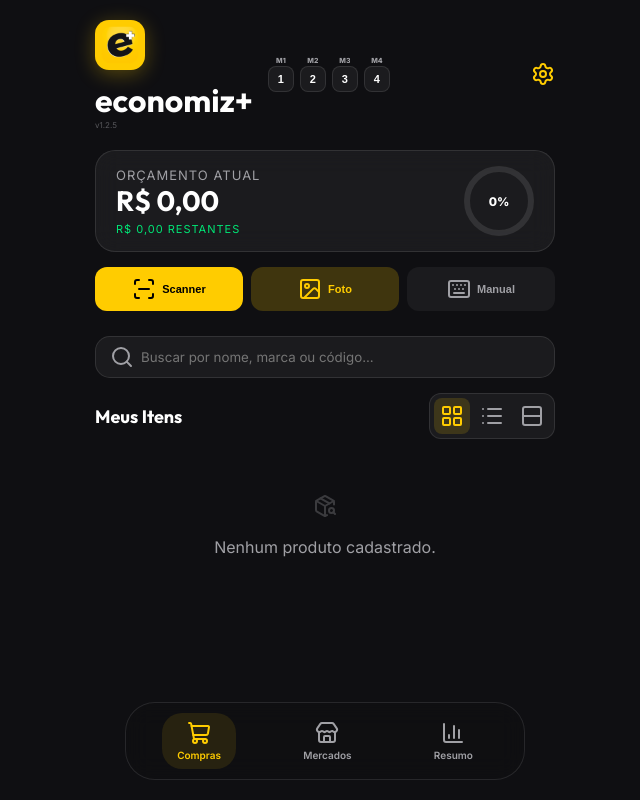
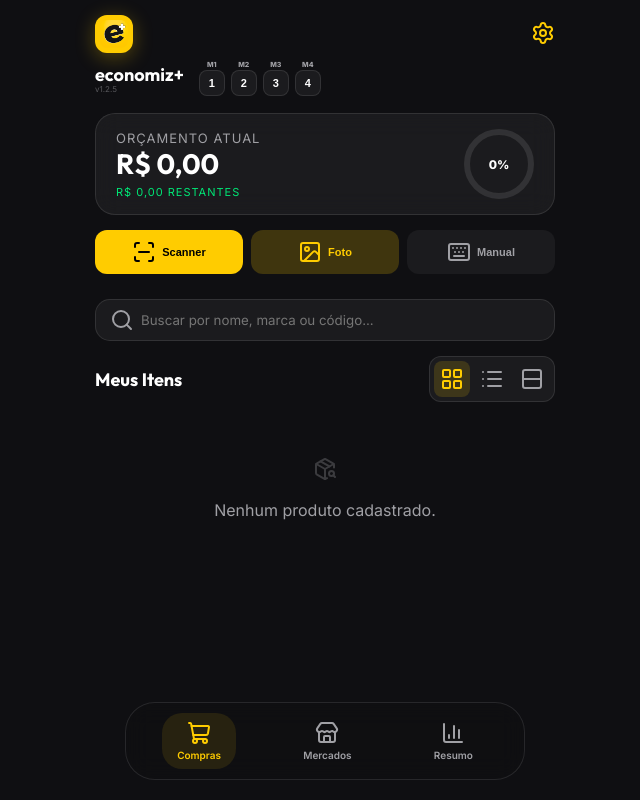
Before and after one commit to cviolla/economiz-, a plain HTML site: page index.html in a window 1280 px wide. Shown: the whole page, without its empty margins (315-955 px from the left). Drawn offline with nearby package versions, Linux system fonts and the light colour scheme.

Commit message:
style: cabeçalho em Grid com alinhamentos Logo-Config e Nome-Seletores

```diff
--- a/index.html
+++ b/index.html
@@ -118,9 +118,11 @@
         }
 
         header {
-            padding: 20px;
-            display: flex;
-            justify-content: space-between;
+            padding: 15px 20px;
+            display: grid;
+            grid-template-columns: auto 1fr auto;
+            grid-template-rows: auto auto;
+            gap: 8px 15px;
             align-items: center;
         }
 
@@ -130,21 +132,29 @@
         }
 
         .brand-logo {
-            width: 50px;
-            height: 50px;
+            width: 38px;
+            height: 38px;
             background: var(--accent);
-            border-radius: 14px;
+            border-radius: 12px;
             display: flex;
             align-items: center;
             justify-content: center;
-            margin-bottom: 10px;
             box-shadow: 0 4px 20px var(--accent-glow);
             overflow: hidden;
+            grid-row: 1;
+            grid-column: 1;
         }
         .brand-logo img {
             width: 100%;
             height: 100%;
             object-fit: cover;
+        }
+
+        .brand-section {
+            grid-row: 2;
+            grid-column: 1;
+            display: flex;
+            flex-direction: column;
         }
 
         .budget-card {
@@ -563,22 +573,24 @@
 
     <div class="app-container">
         <header>
+            <!-- Logo (Linha 1, Col 1) -->
+            <div class="brand-logo">
+                <img src="logo.png" alt="e+">
+            </div>
+
+            <!-- Nome e Versão (Linha 2, Col 1) -->
             <div class="brand-section">
-                <div class="brand-logo">
-                    <img src="logo.png" alt="Economiz+">
-                </div>
-                <div style="display: flex; flex-direction: column;">
-                    <h1 class="brand">economiz+</h1>
-                    <span style="font-size: 8px; color: var(--text-dim); opacity: 0.5;">v1.2.5</span>
-                </div>
-            </div>
-
-            <!-- Seletores Rápidos de Mercado -->
-            <div id="market-quick-nav" style="display: flex; gap: 6px; align-items: flex-end; margin-right: auto; margin-left: 15px; padding-bottom: 2px;">
+                <h1 class="brand" style="font-size: 18px; line-height: 1;">economiz+</h1>
+                <span style="font-size: 8px; color: var(--text-dim); opacity: 0.5;">v1.2.5</span>
+            </div>
+
+            <!-- Seletores Rápidos de Mercado (Linha 2, Col 2) -->
+            <div id="market-quick-nav" style="grid-row: 2; grid-column: 2; display: flex; gap: 6px; align-items: flex-end; padding-bottom: 2px;">
                 <!-- Injetado via JS -->
             </div>
 
-            <button class="btn-reject" style="background: none; border: none; color: var(--accent);" id="btn-set-budget">
+            <!-- Configurações (Linha 1, Col 3) -->
+            <button class="btn-reject" style="grid-row: 1; grid-column: 3; background: none; border: none; color: var(--accent); justify-self: flex-end;" id="btn-set-budget">
                 <i data-lucide="settings"></i>
             </button>
         </header>
```
